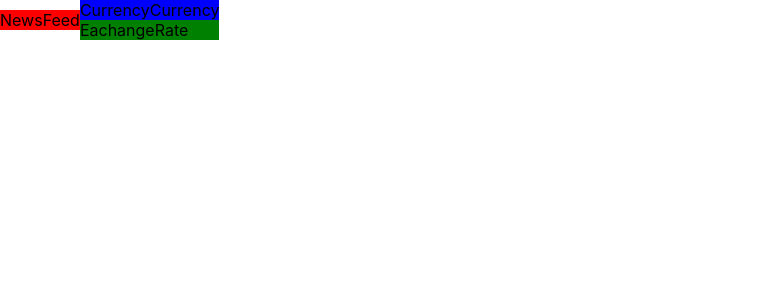
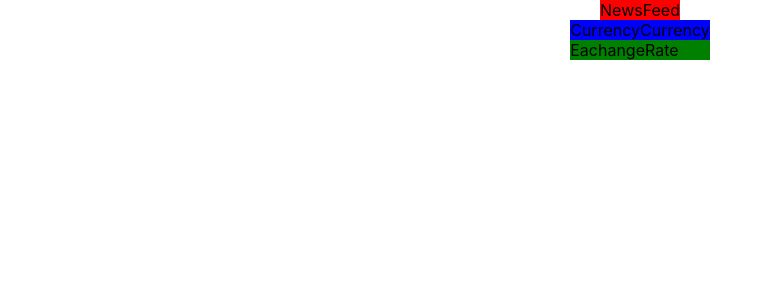
Before and after one commit to myexistance/crypto-dashboard, a JavaScript app: page / in a window 1280 px wide. Shown: the top 300 px of the page, without its empty margins (0-773 px from the left). Built offline with nearby package versions, Linux system fonts and the light colour scheme; the HTML template or start-up script is replaced by a standard one.

Commit message:
typo error in  index.css

```diff
--- a/src/index.css
+++ b/src/index.css
@@ -14,7 +14,7 @@ code {
 
 .app {
   display: flex;
-  dlex-direction: column;
+  flex-direction: column;
   align-items: center;
 }
 
```
